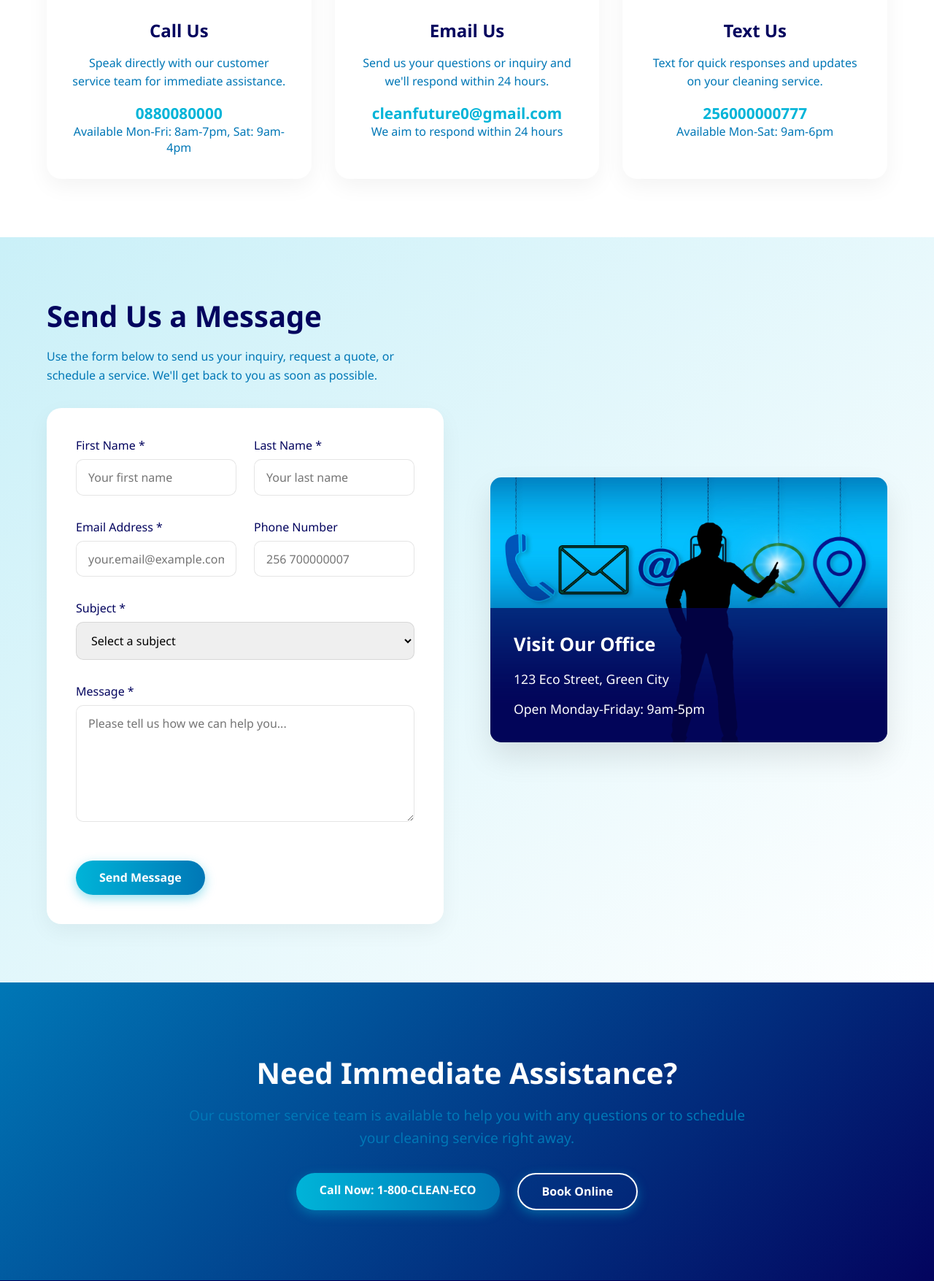
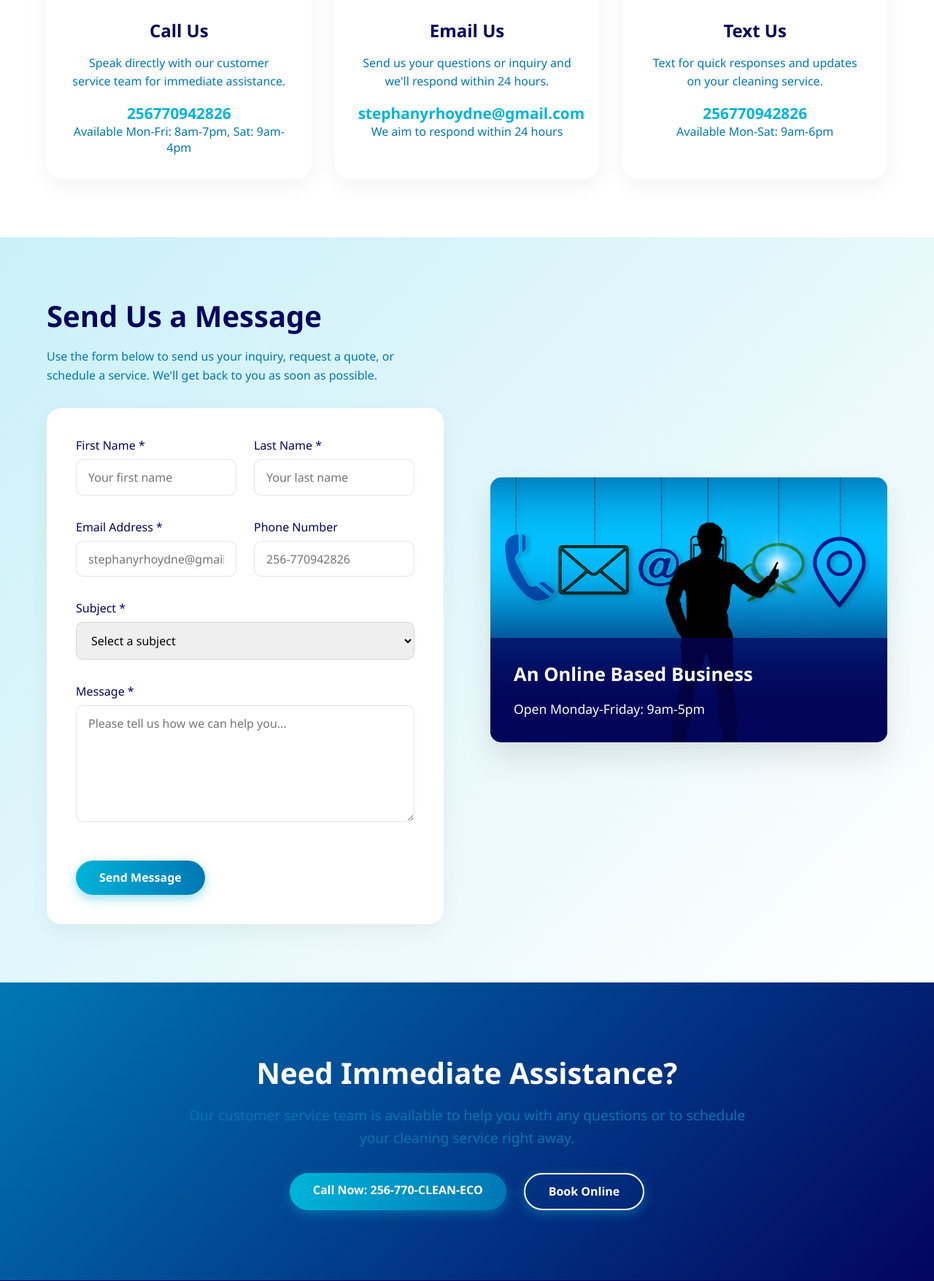
Before and after one commit to nhbi05/cleaning_services, a Django app: page /contact/ in a window 1280 px wide. Shown: the part 936-2691 px from the top of the page at 73% size. Run offline with Django 5.2, Linux system fonts and the light colour scheme.

Commit message:
adding the email fxnality

```diff
--- a/cleaning_services/templates/cleaning_services/contact.html
+++ b/cleaning_services/templates/cleaning_services/contact.html
@@ -45,7 +45,7 @@
                     <div class="specialized-icon">📞</div>
                     <h3 class="specialized-title">Call Us</h3>
                     <p class="specialized-text">Speak directly with our customer service team for immediate assistance.</p>
-                    <p style="font-size: 1.3rem; font-weight: 600; color: var(--primary); margin-top: 1rem;">0880080000</p>
+                    <p style="font-size: 1.3rem; font-weight: 600; color: var(--primary); margin-top: 1rem;">256770942826</p>
                     <p style="color: var(--secondary);">Available Mon-Fri: 8am-7pm, Sat: 9am-4pm</p>
                 </div>
 
@@ -53,7 +53,7 @@
                     <div class="specialized-icon">✉️</div>
                     <h3 class="specialized-title">Email Us</h3>
                     <p class="specialized-text">Send us your questions or inquiry and we'll respond within 24 hours.</p>
-                    <p style="font-size: 1.3rem; font-weight: 600; color: var(--primary); margin-top: 1rem;">cleanfuture0@gmail.com</p>
+                    <p style="font-size: 1.3rem; font-weight: 600; color: var(--primary); margin-top: 1rem;">stephanyrhoydne@gmail.com</p>
                     <p style="color: var(--secondary);">We aim to respond within 24 hours</p>
                 </div>
 
@@ -61,7 +61,7 @@
                     <div class="specialized-icon">📱</div>
                     <h3 class="specialized-title">Text Us</h3>
                     <p class="specialized-text">Text for quick responses and updates on your cleaning service.</p>
-                    <p style="font-size: 1.3rem; font-weight: 600; color: var(--primary); margin-top: 1rem;">256000000777</p>
+                    <p style="font-size: 1.3rem; font-weight: 600; color: var(--primary); margin-top: 1rem;">256770942826</p>
                     <p style="color: var(--secondary);">Available Mon-Sat: 9am-6pm</p>
                 </div>
             </div>
@@ -90,11 +90,11 @@
                 <div style="display: flex; gap: 1.5rem; margin-bottom: 1.5rem; flex-wrap: wrap;">
                     <div style="flex: 1; min-width: 200px;">
                         <label for="email">Email Address *</label>
-                        <input type="email" id="email" name="email" required placeholder="your.email@example.com">
+                        <input type="email" id="email" name="email" required placeholder="stephanyrhoydne@gmail.com">
                     </div>
                     <div style="flex: 1; min-width: 200px;">
                         <label for="phone">Phone Number</label>
-                        <input type="tel" id="phone" name="phone" placeholder="256 700000007">
+                        <input type="tel" id="phone" name="phone" placeholder="256-770942826">
                     </div>
                 </div>
 
@@ -140,8 +140,8 @@
             <div style="position: relative; overflow: hidden; border-radius: 15px; box-shadow: 0 20px 40px rgba(0, 0, 0, 0.1);">
                 <img src="{% static 'images/contact-us2.jpg' %}" alt="Contact Us" style="width: 100%; vertical-align: middle;">
                 <div style="position: absolute; bottom: 0; left: 0; right: 0; padding: 2rem; background: var(--dark-glass); color: var(--white);">
-                    <h3 style="margin-bottom: 1rem; font-size: 1.6rem;">Visit Our Office</h3>
-                    <p style="line-height: 1.6; margin-bottom: 0.8rem; font-size: 1.1rem;">123 Eco Street, Green City</p>
+                    <h3 style="margin-bottom: 1rem; font-size: 1.6rem;">An Online Based Business</h3>
+
                     <p style="line-height: 1.6; font-size: 1.1rem;">Open Monday-Friday: 9am-5pm</p>
                 </div>
             </div>
@@ -166,7 +166,7 @@
             <h2 class="section-title">Need Immediate Assistance?</h2>
             <p class="cta-text">Our customer service team is available to help you with any questions or to schedule your cleaning service right away.</p>
             <div class="cta-buttons">
-                <a href="tel:18002326436" class="cta-button">Call Now: 1-800-CLEAN-ECO</a>
+                <a href="tel:0770942826" class="cta-button">Call Now: 256-770-CLEAN-ECO</a>
                 <a href="{% url 'booking' %}" class="cta-button" style="background: transparent; color: var(--white); border: 2px solid var(--white);">Book Online</a>
             </div>
         </div>
--- a/cleaning_services/templates/cleaning_services/index.html
+++ b/cleaning_services/templates/cleaning_services/index.html
@@ -842,7 +842,7 @@
                     <div class="contact-icon">📞</div>
                     <div class="contact-text">
                         <strong>Call Us</strong>
-                        +256 77000000007<br>
+                        +256770942826<br>
                         Monday - Friday, 8am - 6pm
                     </div>
                 </div>
@@ -851,7 +851,7 @@
                     <div class="contact-icon">✉️</div>
                     <div class="contact-text">
                         <strong>Email Us</strong>
-                        cleanfuture0@gmail.com<br>
+                        stephanyrhoydne@gmail.com<br>
                     </div>
                 </div>
 
```
Also changed, not shown: db.sqlite3, 1 other file.
